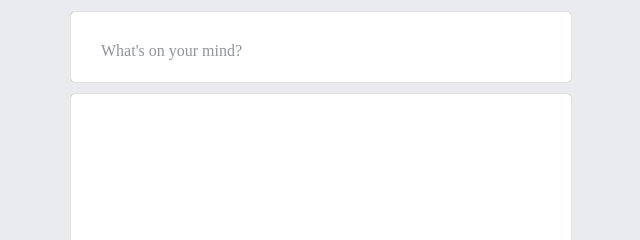
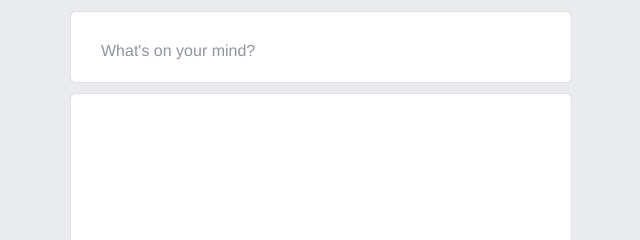
Before and after one commit to astreinerBaum/mindfulscrolling, a plain HTML site: page index.html in a window 1280 px wide. Shown: the top 240 px of the page, 319-959 px from the left. Drawn offline with nearby package versions, Linux system fonts and the light colour scheme.

Commit message:
change font

```diff
--- a/index.html
+++ b/index.html
@@ -29,6 +29,7 @@
     color:#90949C;
     padding: 30px;
     box-sizing: border-box;
+    font-family: 'Helvetica', sans-serif;
   }
 
   @media only screen and (max-width: 600px) {
```
